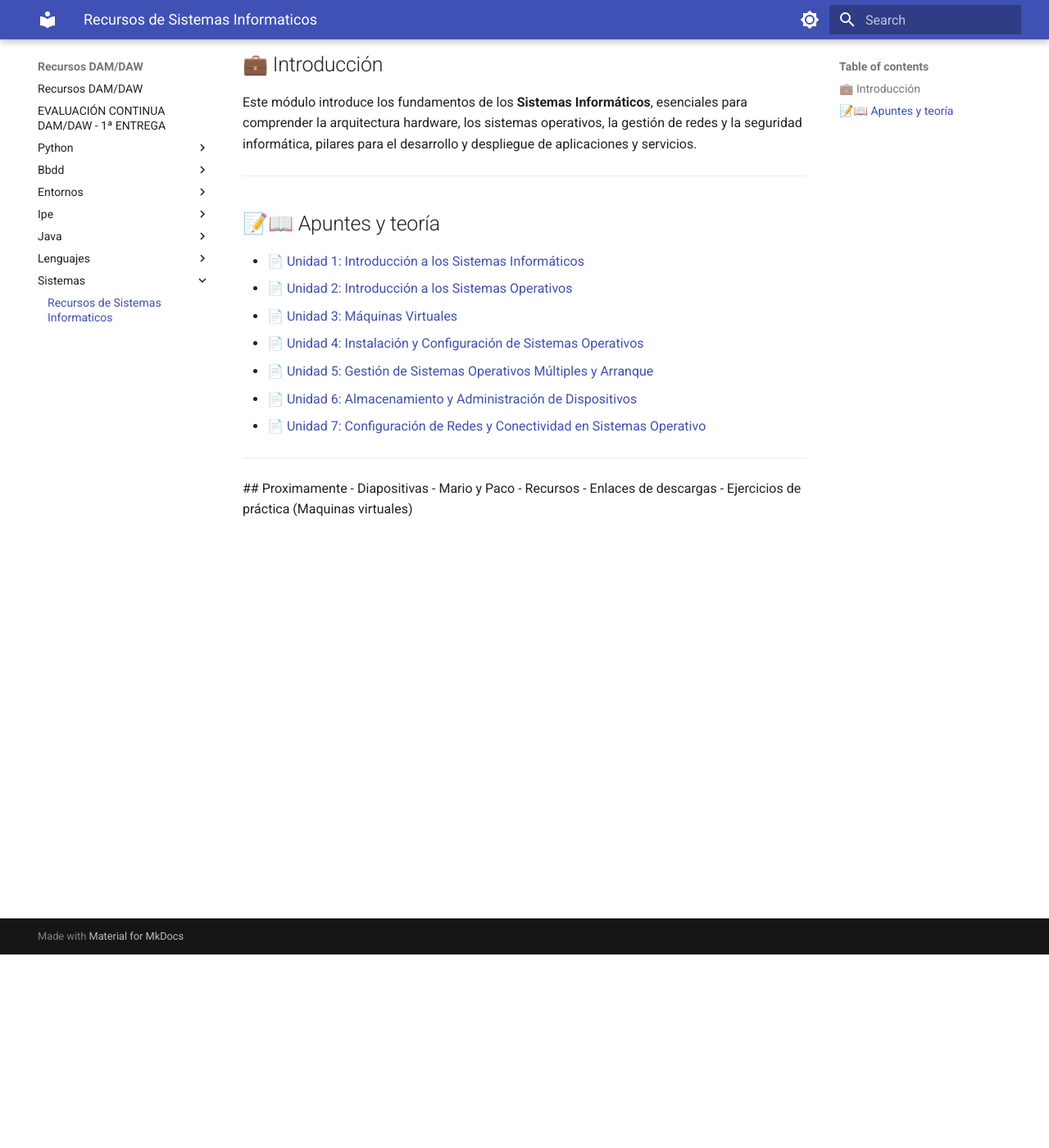
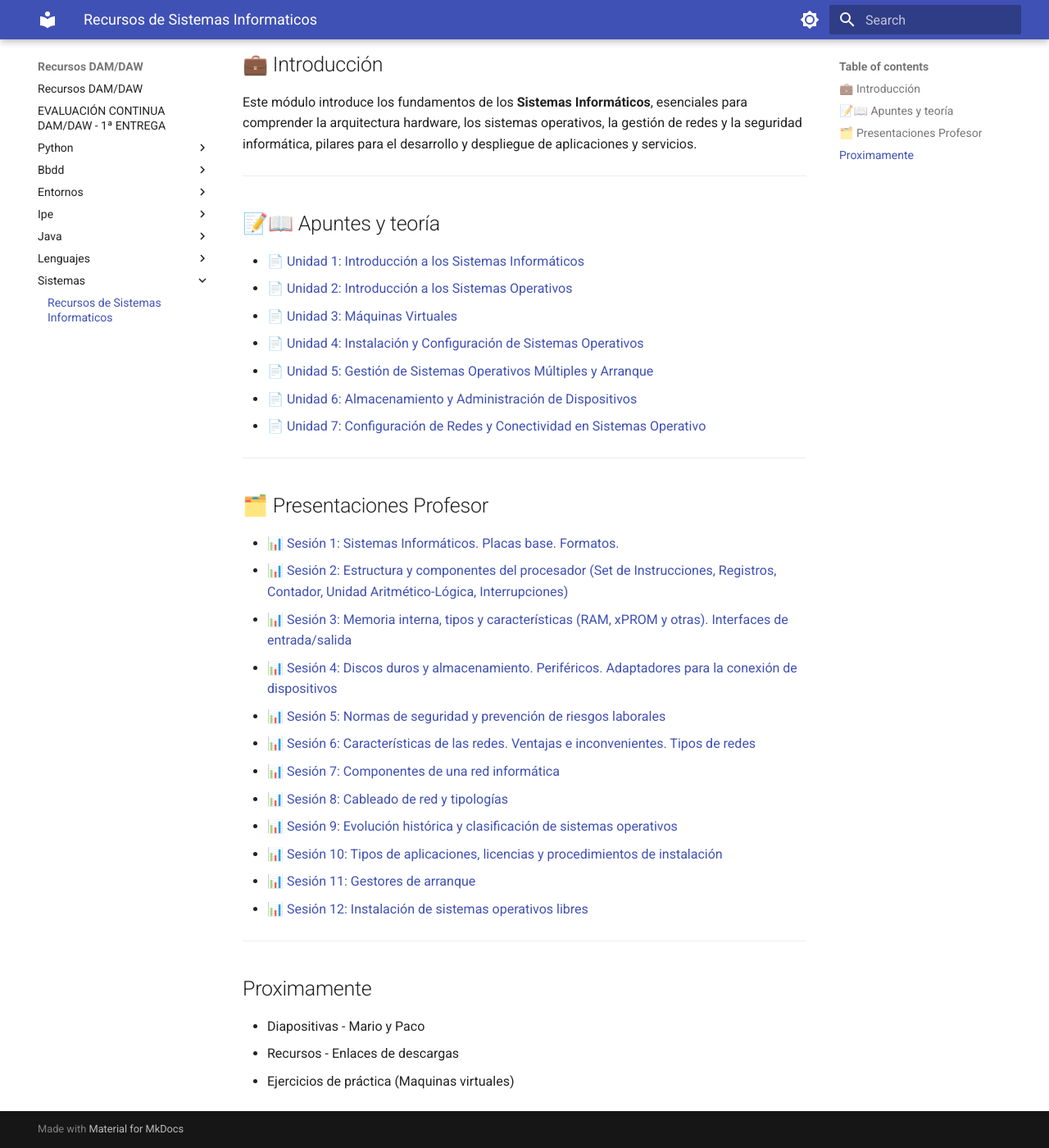
Before and after one commit to jordicido/recursosDAMDAW, an MkDocs documentation site: the page built from docs/sistemas/index.md, in a window 1280 px wide and 1400 px high, scrolled down 236 px. Shown: the whole window at 82% size. Built offline with MkDocs 1.6.1 and Material for MkDocs 9.7.7, drawn with Linux system fonts in a browser that asks for light colours.

Commit message:
Añadidas presentaciones del profesor para Sistemas Informáticos

```diff
--- a/docs/sistemas/index.md
+++ b/docs/sistemas/index.md
@@ -21,7 +21,27 @@ Este módulo introduce los fundamentos de los **Sistemas Informáticos**, esenci
 - 📄 [Unidad 7: Configuración de Redes y Conectividad en Sistemas Operativo](https://s3.us-east-1.amazonaws.com/staticcontent.thepowermba/FP+ThePower/DAM/Tercer+trimestre/0483Unidad7DAMDAW.pdf)
 
  ---
- ## Proximamente
+
+## 🗂️ Presentaciones Profesor
+
+
+- 📊 [Sesión 1: Sistemas Informáticos. Placas base. Formatos.](https://docs.google.com/presentation/d/1sLBXgtmgd0rxWO0RE5DV7v9tjq2w7BiP/edit?slide=id.p1#slide=id.p1)
+- 📊 [Sesión 2: Estructura y componentes del procesador (Set de Instrucciones, Registros, Contador, Unidad Aritmético-Lógica, Interrupciones)](https://docs.google.com/presentation/d/190TTubH-5iw9n7TJ5CH008VHDLsS6VMM/edit)
+- 📊 [Sesión 3: Memoria interna, tipos y características (RAM, xPROM y otras). Interfaces de entrada/salida](https://docs.google.com/presentation/d/1uKl-LU6s-2zrcu9W29LnIr4AOrjEJqQQ/)
+- 📊 [Sesión 4: Discos duros y almacenamiento. Periféricos. Adaptadores para la conexión de dispositivos](https://docs.google.com/presentation/d/1eNfVEQq14c6rQHfAP5ZG8U83JHtroLO8/edit)
+- 📊 [Sesión 5: Normas de seguridad y prevención de riesgos laborales](https://docs.google.com/presentation/d/19ogg5OwCytnykBx4IvbLfDpARMUhPzfq/edit)
+- 📊 [Sesión 6: Características de las redes. Ventajas e inconvenientes. Tipos de redes](https://docs.google.com/presentation/d/1tX3xL_lMQcRVn13LzNlZ13XLfxkvEcZZ/edit)
+- 📊 [Sesión 7: Componentes de una red informática](https://drive.google.com/file/d/1qPludZbkzohEcMoVArHs0mP76BgaecKy/view?usp=drive_link)
+- 📊 [Sesión 8: Cableado de red y tipologías](https://drive.google.com/file/d/1VZz1tQU39BZ1SO2ndOtAGpCFQaCPoe8p/view?usp=drive_link)
+- 📊 [Sesión 9: Evolución histórica y clasificación de sistemas operativos](https://drive.google.com/file/d/1Q2C26KibFkkiz4Vg81QtuYpeJZK3pMr0/view?usp=drive_link)
+- 📊 [Sesión 10: Tipos de aplicaciones, licencias y procedimientos de instalación](https://drive.google.com/file/d/1E8NaE53lgtjAkz9uVBSHNO859RvFvER1/view?usp=drive_link)
+- 📊 [Sesión 11: Gestores de arranque](https://drive.google.com/file/d/1JxEcGCYNUJmrFDBqmMUtY-p1EdTaFkh0/view?usp=drive_link)
+- 📊 [Sesión 12: Instalación de sistemas operativos libres](https://drive.google.com/file/d/1B2sTgAmR40POLOMiRO7CfU6kKMDxo0oK/view?usp=drive_link)
+
+ ---
+
+## Proximamente
+
  - Diapositivas - Mario y Paco
  - Recursos - Enlaces de descargas
  - Ejercicios de práctica (Maquinas virtuales)
```
